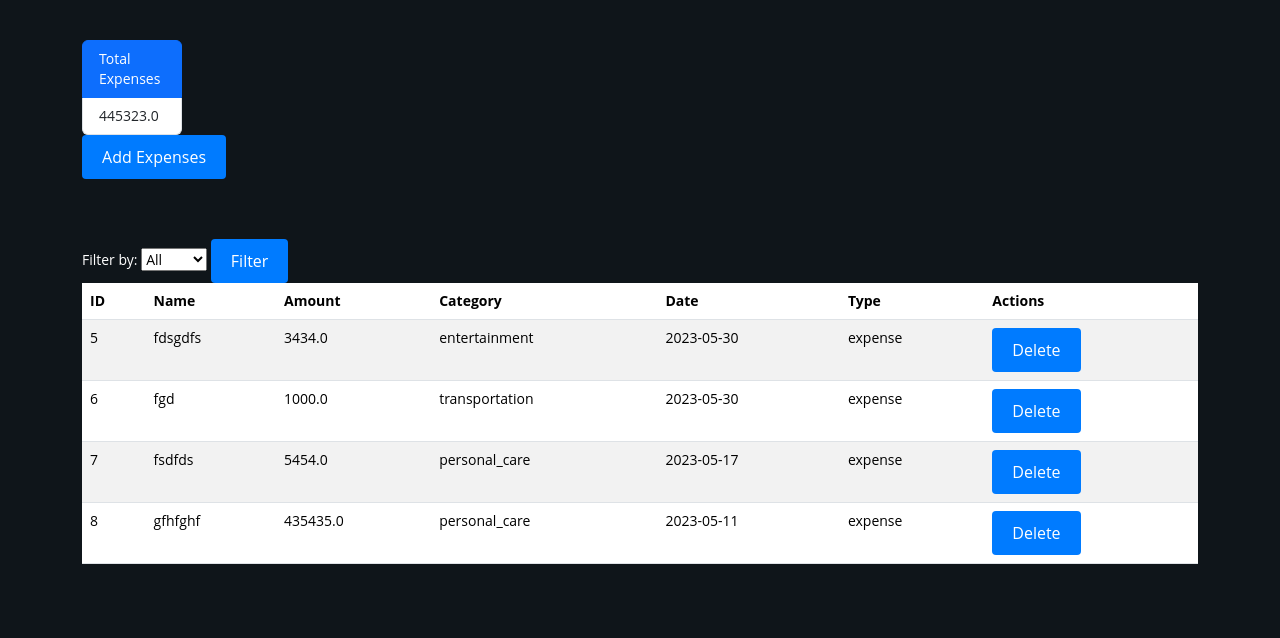
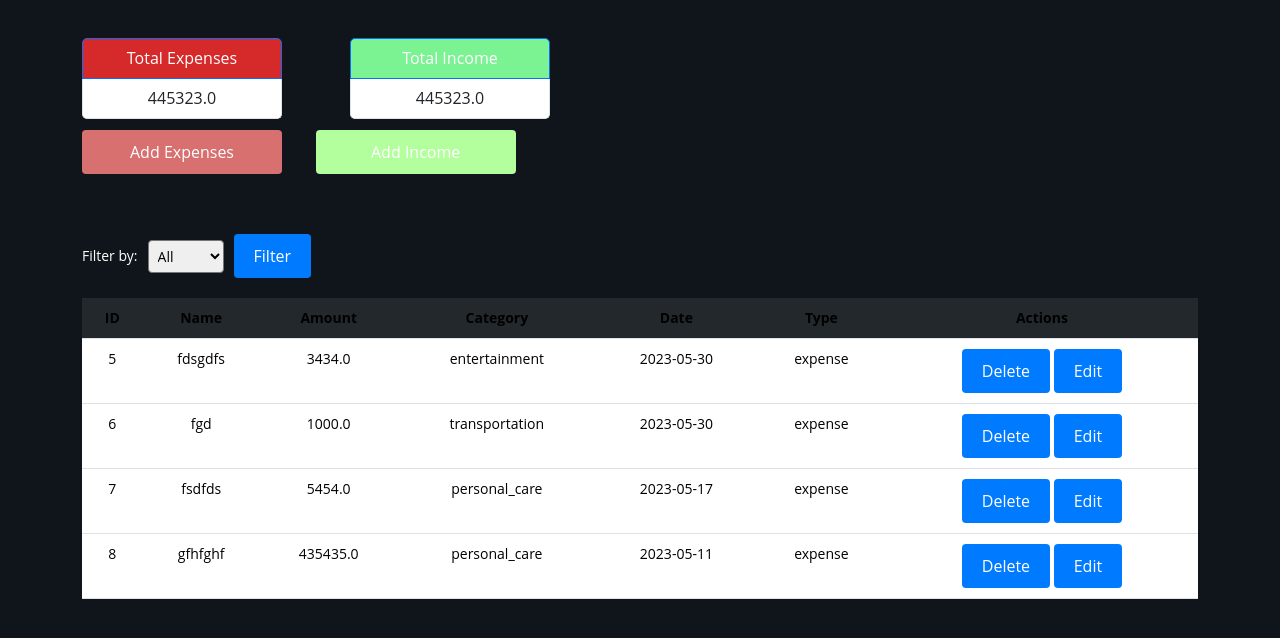
Before and after one commit to devve2kccc/BudgetManager, a Flask app: page / in a window 1280 px wide. Shown: the part 52-690 px from the top of the page. Run offline with Flask 3, Linux system fonts and the light colour scheme; a user stored in the database is signed in; some libraries are stand-ins or nearby versions.

Commit message:
Design Improvements, and new income Button. Incom

```diff
--- a/website/static/css/style.css
+++ b/website/static/css/style.css
@@ -3,25 +3,55 @@ body {
   font-family: "Open Sans", sans-serif;
   font-size: 14px;
   line-height: 1.42857143;
-  color: rgb(255, 255, 255);
+  color: #ffffff;
   margin: 0;
   padding: 0;
 }
 
-.list-group {
-  width: 100px;
+#expense-box {
+  font-size: 16px;
+  position: fixed;
+  top: 90px;
+  left: 20;
+  width: 200px;
+  height: 200px;
+  border-radius: 5px;
+  text-align: center;
 }
 
-
-table {
-  border-radius: 10px;
-  background-color: #7289da;
-  color: #000000;
+#income-box {
+  font-size: 16px;
+  position: fixed;
+  top: 90px;
+  left: 350PX; /* Adjust the left position as needed */
+  width: 200px;
+  height: 200px;
+  border-radius: 5px;
+  text-align: center;
+  z-index: 1;
 }
 
-.money {
-  display: table;
-  align-items: center;
+#expense-box li.list-group-item.active {
+  background-color: #d62929;
+}
+#income-box li.list-group-item.active {
+  background-color: #7bf393;
+}
+
+#myBtn {
+  width: 200px;
+  margin-top: 130px;
+  position: relative;
+  background-color: #d87070;
+}
+
+#myBtnin {
+  width: 200px;
+  margin-top: 130px;
+  margin-left: 30px;
+  position: relative;
+  z-index: 1;
+  background-color: #b3ff9e;
 }
 
 .modal {
@@ -42,23 +72,24 @@ table {
   padding: 20px;
   border: 1px solid #23282c;
   width: 80%;
-  max-width: 500px; /* Adjust the maximum width as needed */
+  max-width: 500px;
 }
 
 .close {
-  color: #fff;
+  color: #ffffff;
   float: right;
   font-size: 28px;
   font-weight: bold;
-}
-
-.close:hover,
-.close:focus {
-  color: #000;
-  text-decoration: none;
   cursor: pointer;
 }
 
+.closein {
+  color: #ffffff;
+  float: right;
+  font-size: 28px;
+  font-weight: bold;
+  cursor: pointer;
+}
 form {
   display: flex;
   flex-direction: column;
@@ -69,7 +100,7 @@ form {
 }
 
 .inputDiv label {
-  color: #fff;
+  color: #ffffff;
   margin-bottom: 5px;
 }
 
@@ -79,7 +110,7 @@ form {
   width: 100%;
   padding: 8px;
   border-radius: 4px;
-  border: 1px solid #ccc;
+  border: 1px solid #cccccc;
 }
 
 .inputDiv select {
@@ -89,7 +120,7 @@ form {
 .btn {
   padding: 10px 20px;
   background-color: #007bff;
-  color: #fff;
+  color: #ffffff;
   border: none;
   border-radius: 4px;
   cursor: pointer;
@@ -98,3 +129,52 @@ form {
 .btn:hover {
   background-color: #0069d9;
 }
+
+.table {
+  border-radius: 5px;
+  background-color: #000000;
+  color: #ffffff;
+}
+
+.table th {
+  background-color: #23282c;
+}
+
+.table th,
+.table td {
+  padding: 10px;
+  text-align: center;
+}
+
+.table-striped tbody tr:nth-of-type(odd) {
+  background-color: rgb(255, 255, 255);
+}
+
+.expense {
+  background-color: #ff8c8c; /* Set the background color for expense rows */
+}
+
+.income {
+  background-color: #8cff8c; /* Set the background color for income rows */
+}
+
+.filter-options {
+  display: flex;
+  align-items: center;
+  margin-bottom: 20px;
+  color: #ffffff;
+}
+
+.filter-options label {
+  margin-right: 10px;
+}
+
+.filter-options select,
+.filter-options input[type="date"] {
+  border-radius: 4px;
+  padding: 5px;
+}
+
+.filter-options button {
+  margin-left: 10px;
+}
--- a/website/static/index.js
+++ b/website/static/index.js
@@ -1,11 +1,3 @@
-function deleteNote(noteId) {
-  fetch("/delete-tran", {
-    method: "POST",
-    body: JSON.stringify({ noteId: noteId }),
-  }).then((_res) => {
-    window.location.href = "/";
-  });
-}
 
 // Get the modal
 var modal = document.getElementById("myModal");
@@ -32,6 +24,27 @@ window.onclick = function (event) {
     modal.style.display = "none";
   }
 };
+
+
+// Get the income modal
+var inmodal = document.getElementById("myIncomeModal");
+var inbtn = document.getElementById("myBtnin");
+var inspan = document.getElementsByClassName("closein")[0];
+
+inbtn.onclick = function () {
+  inmodal.style.display = "block";
+};
+
+inspan.onclick = function () {
+  inmodal.style.display = "none";
+};
+
+window.onclick = function (event) {
+  if (event.target == inmodal) {
+    inmodal.style.display = "none";
+  }
+};
+
 
 
 document.getElementById('filter-button').addEventListener('click', function() {
@@ -97,8 +110,3 @@ function deleteTransaction(transactionId, csrfToken) {
       console.error("Error:", error);
     });
 }
-
-function editTransaction(transactionId) {
-  // Redirect to the edit page with the transaction ID
-  window.location.href = "/edit/" + transactionId;
-}
--- a/website/templates/home.html
+++ b/website/templates/home.html
@@ -1,20 +1,23 @@
-{% extends "base.html" %} {% block title %}Home{% endblock %} {% block content
-%}
-<br />
-<br />
-<ul class="list-group" id="addmoney">
+{% extends "base.html" %}
+{% block title %}Home{% endblock %}
+{% block content %}
+<ul class="list-group" id="expense-box">
   <li class="list-group-item active">Total Expenses</li>
   <li class="list-group-item">{{ total_expense }}</li>
 </ul>
 <button id="myBtn" class="btn btn-primary">Add Expenses</button>
+<ul class="list-group" id="income-box">
+  <li class="list-group-item active">Total Income</li>
+  <li class="list-group-item">{{ total_expense }}</li>
+</ul>
 <div id="myModal" class="modal">
   <div class="modal-content">
     <span class="close">&times;</span>
     <form method="POST">
       <div class="inputDiv">
         <h5>Expense Name</h5>
-        <textarea name="transationname" id="transationname" class="form-control"></textarea>
-        <h5>Ammount</h5>
+        <textarea name="transactionname" id="transactionname" class="form-control"></textarea>
+        <h5>Amount</h5>
         <textarea name="addmoney" id="addmoney" class="form-control"></textarea>
         <div>
           <label for="date">Date:</label>
@@ -45,6 +48,38 @@
     </form>
   </div>
 </div>
+<button id="myBtnin" class="btn btn-primary">Add Income</button>
+<div id="myIncomeModal" class="modal">
+  <div class="modal-content">
+    <span class="closein">&times;</span>
+    <form method="POST">
+      <div class="inputDiv">
+        <h5>Income</h5>
+        <textarea name="transactionname" id="transactionname" class="form-control"></textarea>
+        <h5>Amount</h5>
+        <textarea name="addmoney" id="addmoney" class="form-control"></textarea>
+        <div>
+          <label for="date">Date:</label>
+          <input type="date" id="date" name="date" required />
+        </div>
+        <div>
+          <label for="category">Category:</label>
+          <select id="category" name="category">
+            <option value="">Select an existing category</option>
+            <option value="job">JOB</option>
+            <option value="transportation">Transportation</option>
+            <option value="housing">Housing</option>
+          </select>
+        </div>
+        <div>
+          <label for="custom_category">Or enter a custom category:</label>
+          <input type="text" id="custom_category" name="custom_category">
+        </div>
+        <button type="submit" class="btn btn-primary">Add</button>
+      </div>
+    </form>
+  </div>
+</div>
 <br />
 <br />
 <br />
@@ -62,7 +97,7 @@
   <input type="date" id="end-date" name="end-date" style="display: none;">
   <button id="filter-button" class="btn btn-primary">Filter</button>
 </div>
-<table id="data" class="table table-striped">
+<table id="data" class="table">
   <thead>
     <tr>
       <th>ID</th>
@@ -76,7 +111,7 @@
   </thead>
   <tbody>
     {% for money in transactions %}
-    <tr>
+    <tr class="{% if money.transaction_type == 'expense' %}expense{% elif money.transaction_type == 'income' %}income{% endif %}">
       <td>{{ money.transaction_id }}</td>
       <td>{{ money.transaction_name }}</td>
       <td>{{ money.amount }}</td>
@@ -85,6 +120,7 @@
       <td>{{ money.transaction_type }}</td>
       <td>
         <button class="btn btn-danger" onclick="deleteTransaction({{ money.id }})">Delete</button>
+        <button class="btn btn-primary" onclick="editTransaction({{ money.id }})">Edit</button>
       </td>
     </tr>
     {% endfor %}
--- a/website/views.py
+++ b/website/views.py
@@ -12,7 +12,7 @@ views = Blueprint('views', __name__)
 @login_required
 def home():
     if request.method == 'POST':
-        transationname = request.form.get('transationname')
+        transationname = request.form.get('transactionname')
         addmoney = request.form.get('addmoney')
         date_str = request.form.get('date')
         category = request.form.get('category')
```
Also changed, not shown: instance/database.db.
